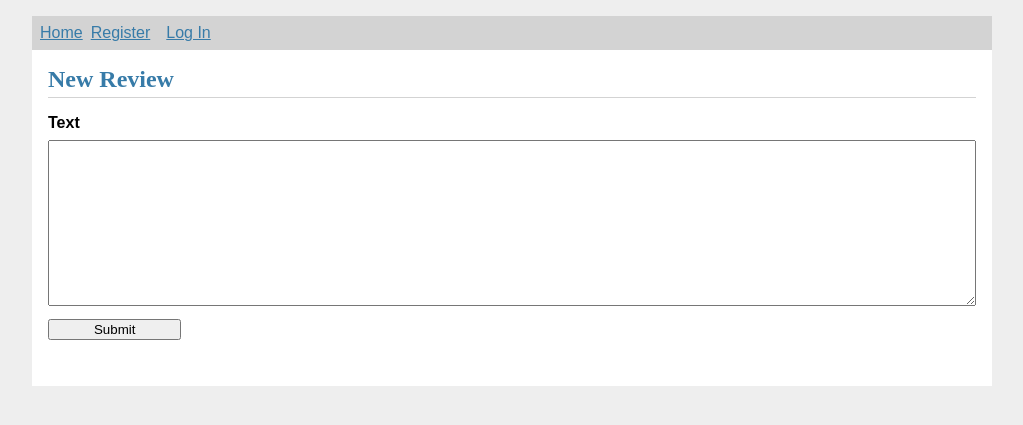
After one commit to Andrewtcr/Anime-Rec-Web-App, a Flask app: page /write in a window 1280 px wide. The commit adds this page. Shown: the top 425 px of the page, without its empty margins (128-1151 px from the left). Run offline with Flask 2, Linux system fonts and the light colour scheme; parts of the project's set-up code (start-up, migrations or seed data) failed here and were passed over.

Commit message:
writes review working

```diff
--- a/server.py
+++ b/server.py
@@ -267,7 +267,42 @@ def generate_page():
         ), x=anime_id
     ).fetchall()
 
-    return render_template('anime.html', anime=anime, reviews=reviews, comments=comments)
+    write_url = "write?anime_id=" + str(anime_id)
+    post_url = "post?anime_id=" + str(anime_id)
+    return render_template('anime.html', anime=anime, reviews=reviews,
+      comments=comments, write_url=write_url, post_url=post_url)
+
+@app.route('/write', methods=('GET', 'POST'))
+def create():
+    if request.method == 'POST':
+        anime_id = request.form['anime_id']
+        text = request.form['text'].strip()
+        error = None
+
+        if not text:
+            error = 'Text is required.'
+
+        if error is not None:
+            flash(error)
+        else:
+            review_id = g.conn.execute(
+              'SELECT MAX(CAST(review_id AS INTEGER)) FROM review'
+            ).fetchone()
+            new_id = str(review_id['max'] + 1)
+
+            g.conn.execute(
+              'INSERT INTO review VALUES(%s, %s, FALSE)', new_id, text
+            )
+            g.conn.execute(
+              'INSERT INTO describes VALUES (%s, %s)', new_id, anime_id
+            )
+            g.conn.execute(
+              'INSERT INTO writes VALUES (%s, %s)', g.account['account_id'], new_id
+            )
+            return redirect('anime?anime_id=' + str(anime_id))
+
+    anime_id = request.args.get('anime_id')
+    return render_template('write.html', anime_id=anime_id)
 
 if __name__ == "__main__":
   import click
--- a/templates/anime.html
+++ b/templates/anime.html
@@ -10,7 +10,7 @@
     <h1>Reviews</h1>
     <span>
       {% if g.account %}
-        <a class="action" href="write.html">Write</a>
+        <a class="action" href={{write_url}}>Write</a>
       {% endif %}
     </span>
   </header>
@@ -26,7 +26,7 @@
     <h1>Comments</h1>
     <span>
       {% if g.account %}
-        <a class="action" href="post.html">Post</a>
+        <a class="action" href={{post_url}}>Post</a>
       {% endif %}
     </span>
   </header>
--- /dev/null
+++ b/templates/write.html
@@ -0,0 +1,14 @@
+{% extends 'base.html' %}
+
+{% block header %}
+  <h1>{% block title %}New Review{% endblock %}</h1>
+{% endblock %}
+
+{% block content %}
+  <form method="post">
+    <label for="body">Text</label>
+    <textarea name="text" maxlength="1000" id="body"></textarea>
+    <input type="hidden" name="anime_id" value={{anime_id}}>
+    <input type="submit" value="Submit">
+  </form>
+{% endblock %}
```
